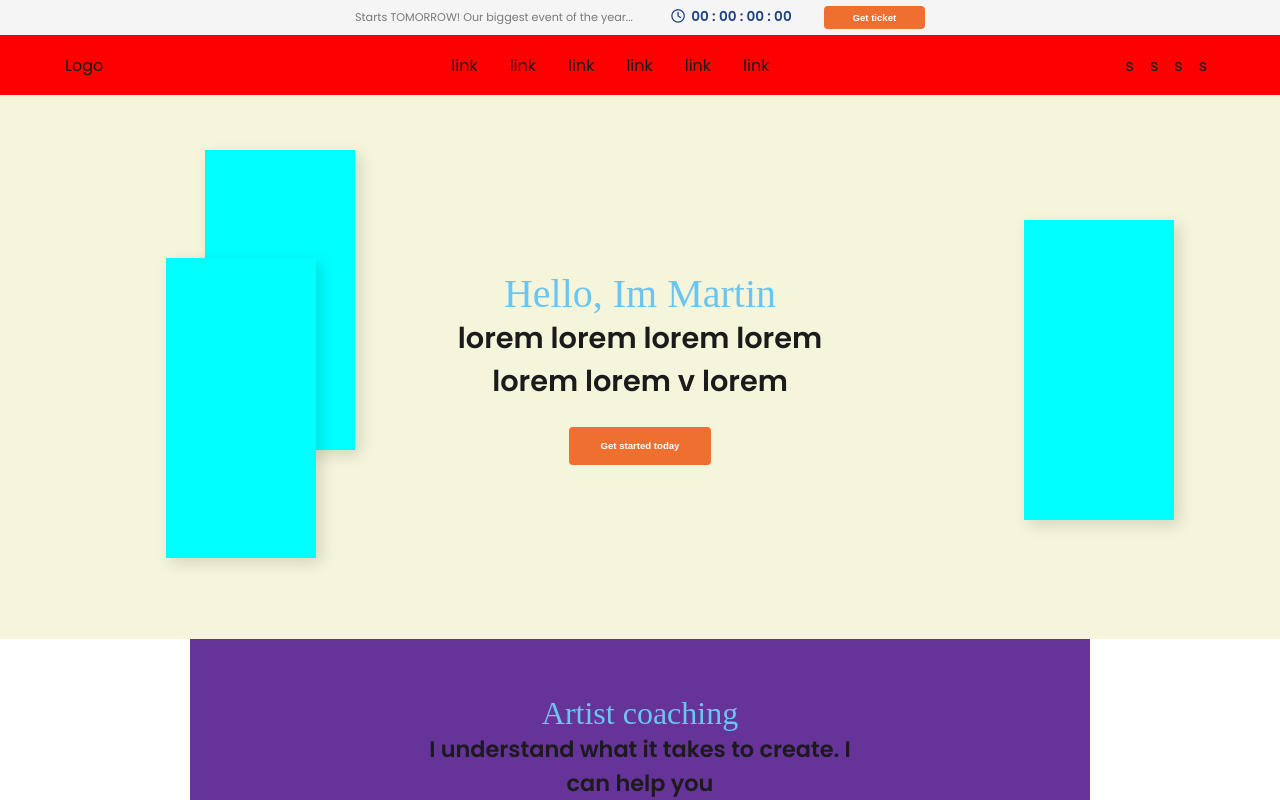
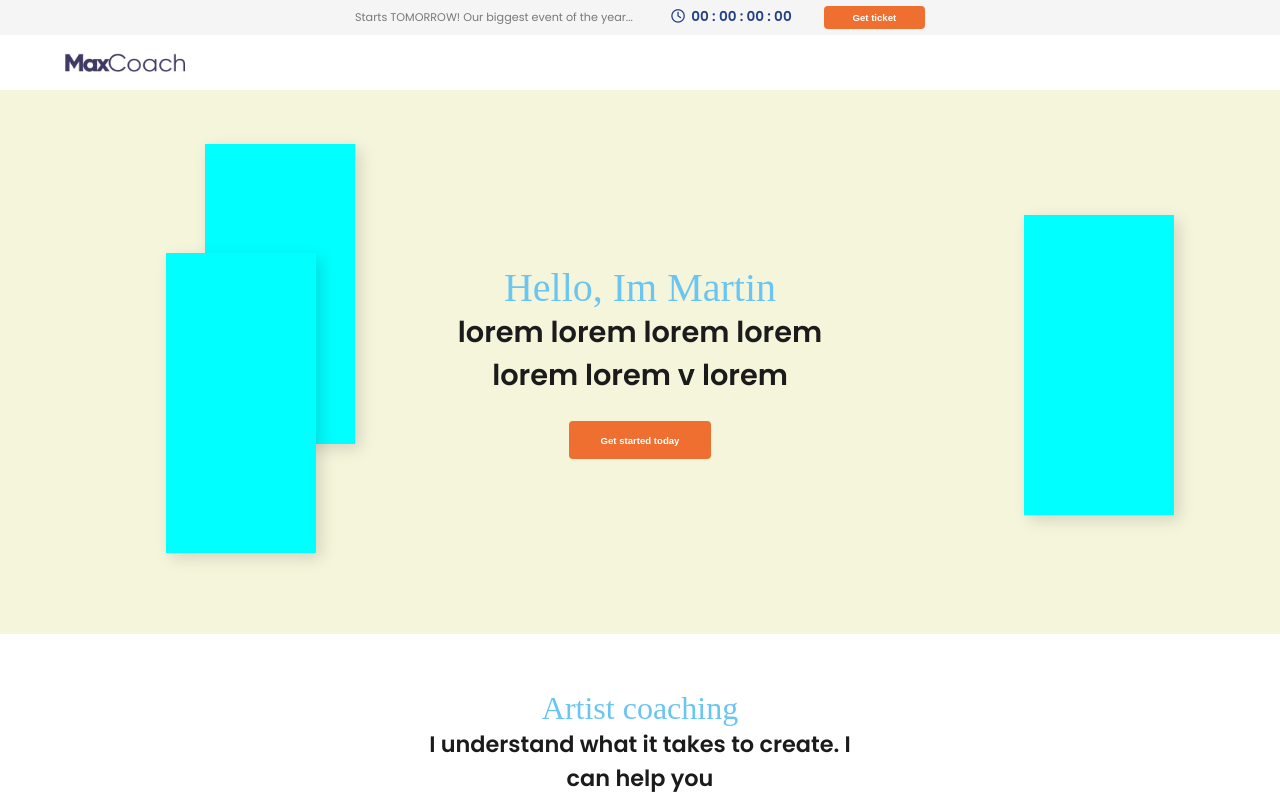
Before and after one commit to RenatoFringuello/proj-html-vuejs, a Vue app: page / in a window 1280 px wide. Shown: the top 800 px of the page. Built offline with nearby package versions, Linux system fonts and the light colour scheme; a web font is replaced by a local one.

Commit message:
add whole structure

```diff
--- a/src/components/AppHeader.vue
+++ b/src/components/AppHeader.vue
@@ -1,31 +1,30 @@
 <script>
+import FContact from './footer/FContact.vue';
+
     export default {
-        name:'AppHeader'
-    }
+    name: "AppHeader",
+    components: { FContact },
+    data() {
+        return {
+            nav:{
+                heading:'Address',
+                links:[
+                    {href:'#',text:''},
+                    {href:'#',text:''},
+                    {href:'#',text:''},
+                ]
+            }
+        }
+    },
+
+}
 </script>
 
 <template>
     <header>
         <div class="container">
-            <a href="#" class="logo">Logo</a>
-            <nav>
-                <ul>
-                    <li><a href="#">link</a></li>
-                    <li><a href="#">link</a></li>
-                    <li><a href="#">link</a></li>
-                    <li><a href="#">link</a></li>
-                    <li><a href="#">link</a></li>
-                    <li><a href="#">link</a></li>
-                </ul>
-            </nav>
-            <nav>
-                <ul class="social-container">
-                    <li><a href="#">s</a></li>
-                    <li><a href="#">s</a></li>
-                    <li><a href="#">s</a></li>
-                    <li><a href="#">s</a></li>
-                </ul>
-            </nav>
+            <a href="#" class="logo"><img src="../assets/images/brands/dark-logo.png" alt="MaxCoach's logo"></a>
+            <FContact />
 
         </div>
     </header>
@@ -35,11 +34,15 @@
     @use '../style/general.scss' as *;
     @use '../style/partials/variables' as *;
     header{
-        background-color: red;
         padding: 1.1rem 0;
         .container{
             @include container($header-max-w, auto);
             @include flex(center, space-between);
+
+            .logo img{
+                display: block;
+                width: 120px;
+            }
 
             ul{
                 @include flex(center, space-between);
--- a/src/components/footer/FContact.vue
+++ b/src/components/footer/FContact.vue
@@ -3,7 +3,8 @@
         name:'FContact',
         props:{
             heading:String,
-            links:Array
+            links:Array,
+            className:String
         }
     }
 </script>
--- a/src/components/main/sectors/AboutMeSector.vue
+++ b/src/components/main/sectors/AboutMeSector.vue
@@ -26,7 +26,6 @@
 <style lang="scss" scoped>
     @use '../../../style/general.scss' as *;
     #about-me{
-        background:magenta;
         @include flex(center, space-between);
         div{
             &.blockquote{
--- a/src/components/main/sectors/BoxCardsSector.vue
+++ b/src/components/main/sectors/BoxCardsSector.vue
@@ -35,7 +35,6 @@
 <style lang="scss" scoped>
     @use '../../../style/general.scss' as *;
     #box-cards{
-        background:rebeccapurple;
         .title-container{
             @include container(50%,auto);
             text-align: center;
--- a/src/components/main/sectors/LatestBlogSector.vue
+++ b/src/components/main/sectors/LatestBlogSector.vue
@@ -52,7 +52,6 @@
     @use '../../../style/general.scss' as *;
     @use '../../../style/partials/variables' as *;
     #latest-blog{
-        background-color: aquamarine;
         @include container($header-max-w, auto);
         padding:4rem 2.5rem 3.7rem;
         .title-container{
--- a/src/components/main/sectors/UpcomingEventsSector.vue
+++ b/src/components/main/sectors/UpcomingEventsSector.vue
@@ -49,7 +49,6 @@
     @use '../../../style/general.scss' as *;
     @use '../../../style/partials/variables' as *;
     #upcoming-events{
-        background-color: rgb(163, 218, 24);
         @include container(875px, auto);
         padding:4rem 0rem 3.7rem;
         .title-container{
--- a/src/components/main/sectors/VideoSector.vue
+++ b/src/components/main/sectors/VideoSector.vue
@@ -42,7 +42,6 @@
     @use '../../../style/general.scss' as *;
     @use '../../../style/partials/variables' as *;
     #video{
-        background:#1e9195;
         @include flex(center, center);
 
         iframe{
```
